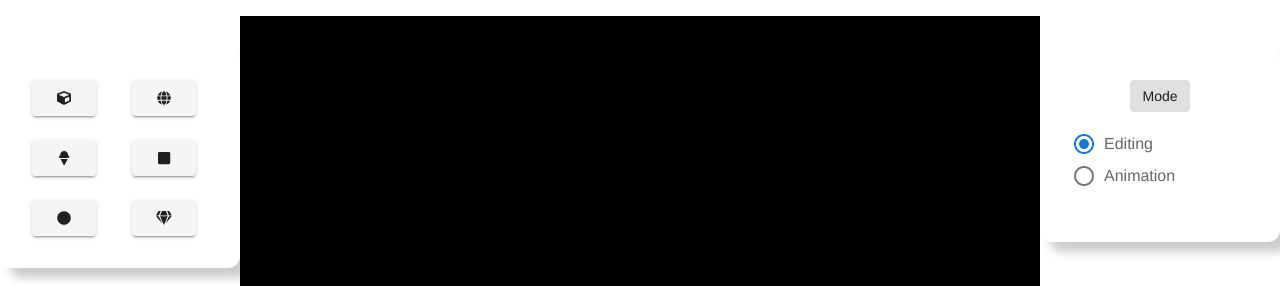
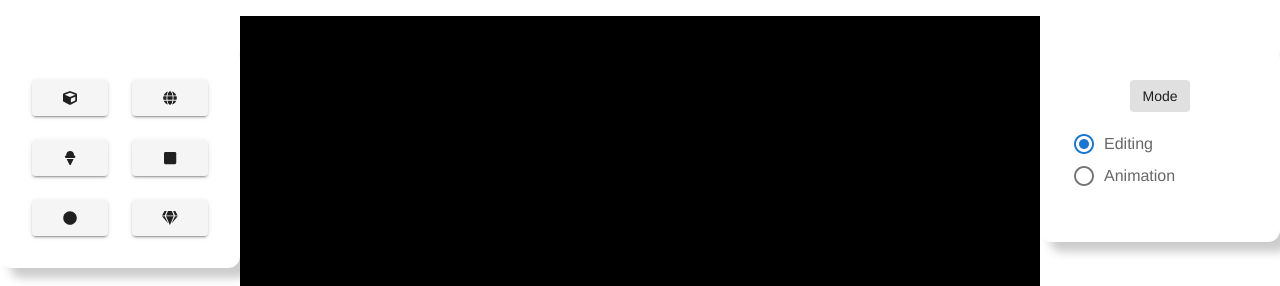
Before and after one commit to LuisPalominoTrevilla/gl-paint-3d, a Vue app: page / in a window 1280 px wide. Shown: the top 286 px of the page. Built offline with nearby package versions, Linux system fonts and the light colour scheme.

Commit message:
Fixed lint issues

```diff
--- a/src/components/GeometryTool.vue
+++ b/src/components/GeometryTool.vue
@@ -5,7 +5,7 @@
         <font-awesome-icon :icon="geometryIcon" />
       </v-btn>
     </template>
-    <span>{{name}}</span>
+    <span>{{ name }}</span>
   </v-tooltip>
 </template>
 
@@ -14,9 +14,9 @@ import Constants from '../constants';
 
 export default {
   props: {
-    name:{
+    name: {
       type: String,
-      required: true,
+      required: true
     },
     geometry: {
       type: Number,
@@ -27,7 +27,7 @@ export default {
     geometryIcon() {
       const icon = Constants.geometryIcon[this.geometry];
       return icon ? icon : 'brush';
-    },
+    }
   },
   methods: {
     draw() {
@@ -39,8 +39,7 @@ export default {
 
 <style lang="scss" scoped>
 .toolBtn {
-  display: flex;
-  flex: 1;
+  width: 100%;
   font-size: 24px;
   color: rgb(45, 112, 200);
 }
--- a/src/components/PaintCanvas.vue
+++ b/src/components/PaintCanvas.vue
@@ -133,21 +133,21 @@ export default {
           break;
         }
 
-        case Constants.geometries.cylinder:{
-          let geometry = new Three.CylinderGeometry( 0.5, 0.5, 2, 10 );
+        case Constants.geometries.cylinder: {
+          let geometry = new Three.CylinderGeometry(0.5, 0.5, 2, 10);
           let material = new Three.MeshBasicMaterial();
-          let fig = new Three.Mesh( geometry, material );
-          fig.position.set(0.,0.,0.);
+          let fig = new Three.Mesh(geometry, material);
+          fig.position.set(0, 0, 0);
           this.mesh.push(fig);
           this.scene.add(fig);
           break;
         }
 
-        case Constants.geometries.icosahedron:{
-          let geometry = new Three.IcosahedronGeometry(0.4,0.);
+        case Constants.geometries.icosahedron: {
+          let geometry = new Three.IcosahedronGeometry(0.4, 0);
           let material = new Three.MeshBasicMaterial();
-          let fig = new Three.Mesh(geometry,material);
-          fig.position.set(0.4,0.,0.);
+          let fig = new Three.Mesh(geometry, material);
+          fig.position.set(0.4, 0, 0);
           this.mesh.push(fig);
           this.scene.add(fig);
           break;
--- a/src/constants.js
+++ b/src/constants.js
@@ -13,7 +13,7 @@ module.exports = {
     2: 'ice-cream',
     3: 'square',
     4: 'circle',
-    5: 'gem',
+    5: 'gem'
   },
   appModes: {
     editing: 0,
--- a/src/plugins/fontawesome/index.js
+++ b/src/plugins/fontawesome/index.js
@@ -9,9 +9,8 @@ import {
   faIceCream,
   faBrush,
   faCircle,
-  faGem,
+  faGem
 } from '@fortawesome/free-solid-svg-icons';
-
 
 library.add(faCube);
 library.add(faGlobe);
```
Also changed, not shown: src/components/GeometryToolbox.vue (+7 -2 lines).
